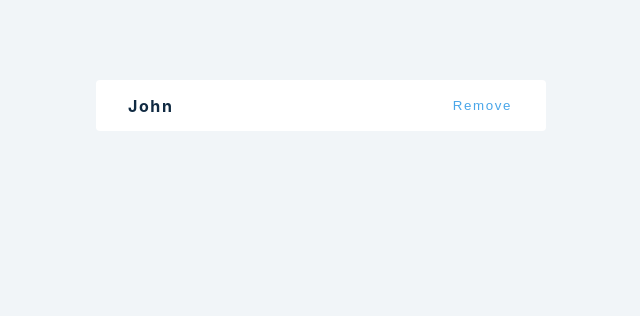
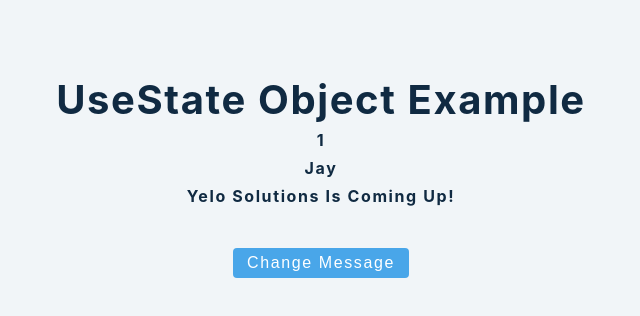
Before and after one commit to yelosolutions/React-Advanced, a React (Create React App) app in the folder second-app/: page / in a window 1280 px wide. Shown: the top 316 px of the page, without its empty margins (319-959 px from the left). Built offline with nearby package versions, Linux system fonts and the light colour scheme.

Commit message:
useState hook used in objects

```diff
--- a/second-app/src/App.js
+++ b/second-app/src/App.js
@@ -1,5 +1,5 @@
 import React from 'react'
-import Setup from './tutorial/1-useState/setup/3-useState-array';
+import Setup from './tutorial/1-useState/setup/4-useState-object';
 //import Count from './tutorial/1-useState/setup/useState-try';
 //import Final from './tutorial/1-useState/final/3-useState-array';
 
--- a/second-app/src/index.js
+++ b/second-app/src/index.js
@@ -1,9 +1,9 @@
 import React from 'react';
-import ReactDOM from 'react-dom';
+import { createRoot} from 'react-dom';
 import './index.css';
 import App from './App';
 
-const root = ReactDOM.createRoot(document.getElementById('root'));
+const root = createRoot(document.getElementById('root'));
 root.render(
   <React.StrictMode>
     <App />
--- a/second-app/src/tutorial/1-useState/setup/1-error-example.js
+++ b/second-app/src/tutorial/1-useState/setup/1-error-example.js
@@ -4,7 +4,7 @@ const ErrorExample = () => {
   let heading = 'Yelo Solutions';
 
   const clickHandler = () => {
-    heading = 'Must be new';
+    heading = 'This is new';
     console.log(heading);
   };
 
--- a/second-app/src/tutorial/1-useState/setup/2-useState-basics.js
+++ b/second-app/src/tutorial/1-useState/setup/2-useState-basics.js
@@ -26,6 +26,9 @@ const UseStateBasics = () => {
 };
 
 
+export default UseStateBasics;
+
+
 //const value = useState(1)[0];
     //const setValue = useState(1)[1];
 
@@ -46,6 +49,3 @@ const UseStateBasics = () => {
 
     };
     */
-
-
-export default UseStateBasics;
--- a/second-app/src/tutorial/1-useState/setup/3-useState-array.js
+++ b/second-app/src/tutorial/1-useState/setup/3-useState-array.js
@@ -1,30 +1,33 @@
 import React, { useState } from "react";
-import {data} from '../../../data';
+import { data } from '../../../data';
 
 const UseStateArray = () => {
     //destructuring the array of objects(data)
-    //const {id, name} = data;
-    //const {person, setPerson} = React.useState(data);
+    //Use useState and pass in data(imported), data here is an array of objects.
+    const [people, setPeople] = useState(data);
 
-    // const clearItems = () => {
-    //     setPerson([]);
-    // }
+    const removeItem = (id) => {
+        //filter out the array, remain with ones with id thats NOT equal to the id parameter
+        let newPeople = people.filter((person) => id !== person.id)
+
+        //use setPeople to render these newPeople
+        setPeople(newPeople);
+    };
 
 
-    // const removeItem = (person) => {
-    //     person = data.shift();
-    // }
-
-
-
+    //<></> can be used instead of <React.Fragment> </React.Fragment>
+    //use the map method on 'people' array to render each person
     return (<>
-    <div className="item">
-        <h4>{data[0].name}</h4>
-        <button >Remove</button>
+    { people.map((person) => {
+        const {id, name} = person;
+        return <div key={id} className="item">
+        <h4>{name}</h4>
+        <button onClick={() => removeItem(id)}>Remove</button>
     </div>
-    {/* <button type="button" className="btn" onClick={clearItems()}>
-        Clear
-    </button> */}
+    } )}
+    <button type="button" className="btn" onClick={() => setPeople([])}>
+        Clear Items
+    </button>
     </>
     )
 };
--- a/second-app/src/tutorial/1-useState/setup/4-useState-object.js
+++ b/second-app/src/tutorial/1-useState/setup/4-useState-object.js
@@ -1,7 +1,36 @@
 import React, { useState } from 'react';
 
+/*
 const UseStateObject = () => {
   return <h2>useState object example</h2>;
 };
 
 export default UseStateObject;
+*/
+
+//Create an object, render it and allow modification of its property
+const ChangeObjectProp = () => {
+  //use useState to create and manage state variables
+  const [person, setPerson] = useState({id: 1, name: 'Jay', message: 'Yelo Solutions is coming up!'});
+
+
+  // person.map((person) => {
+  //   const {id, name, message } = person;
+  //   id = setPerson()
+  // })
+  const changeMessage = (props) => {
+    //const {id, name, message} = props
+    setPerson({...person, message: 'What?'})
+  }
+
+
+  return <>
+  <h2>useState object example</h2>
+  <h4>{person.id}</h4>
+  <h4>{person.name}</h4>
+  <h4>{person.message}</h4>
+  <button type='button' className='btn' onClick={() => changeMessage()}>Change Message</button>
+  </>;
+};
+
+export default ChangeObjectProp;
```
Also changed, not shown: second-app/src/tutorial/1-useState/final/4-useState-object.js (added, +32 -0 lines).
